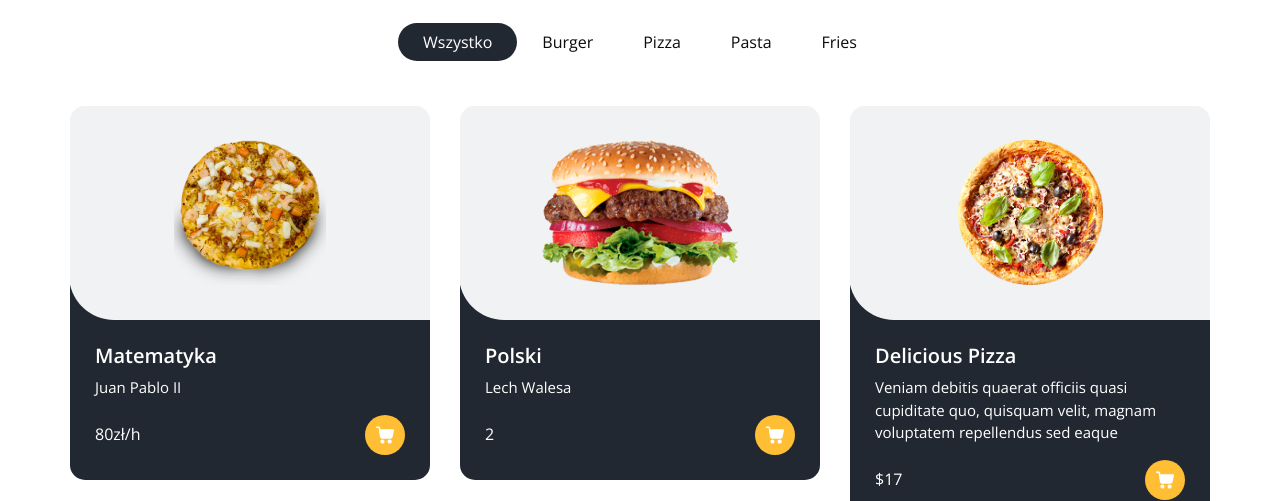
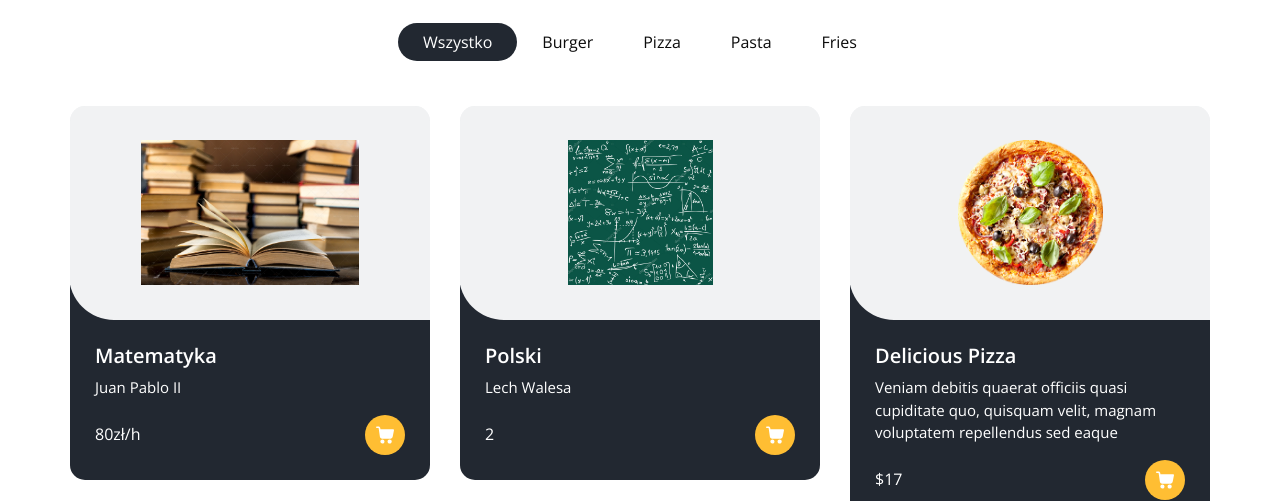
Before and after one commit to abuyin1/abuyin1.github.io, a plain HTML site: page menu.html in a window 1280 px wide. Shown: the part 248-749 px from the top of the page. Drawn offline with nearby package versions, Linux system fonts and the light colour scheme; some packages are replaced by stand-ins of ours.

Commit message:
Update menu.html

```diff
--- a/menu.html
+++ b/menu.html
@@ -165,7 +165,7 @@
             <div class="box">
               <div>
                 <div class="img-box">
-                  <img src="images/f1.png" alt="">
+                  <img src="images/f1.jpg" alt="">
                 </div>
                 <div class="detail-box">
                   <h5>
@@ -241,7 +241,7 @@
             <div class="box">
               <div>
                 <div class="img-box">
-                  <img src="images/f2.png" alt="">
+                  <img src="images/f2.jpg" alt="">
                 </div>
                 <div class="detail-box">
                   <h5>
```
